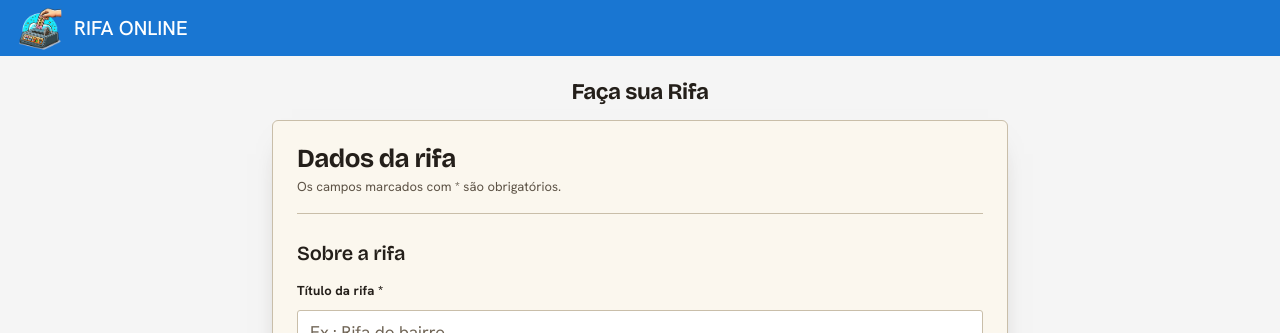
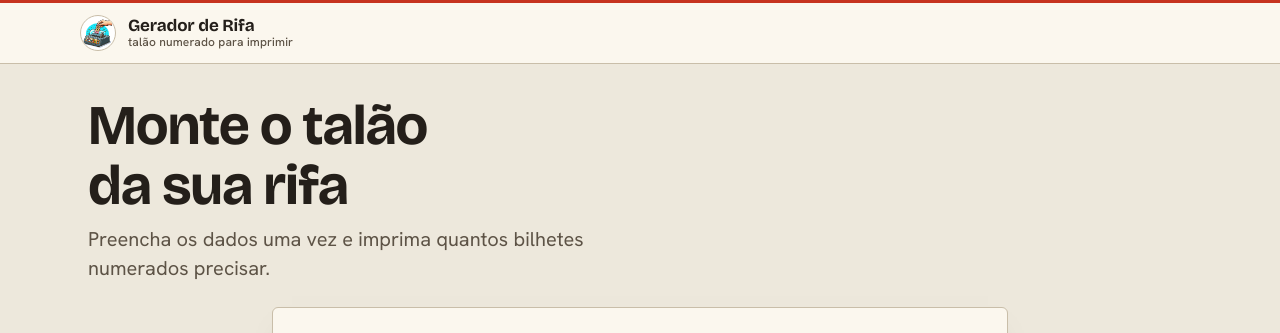
Before and after one commit to DanwiiloCarvalho/raffle-ticket-generator, a React (Vite) app: page / in a window 1280 px wide. Shown: the top 333 px of the page. Built offline with nearby package versions, Linux system fonts and the light colour scheme.

Commit message:
refactor(layout): restyle header and main container

```diff
--- a/src/components/Container/index.tsx
+++ b/src/components/Container/index.tsx
@@ -1,12 +1,17 @@
-import { StyledMain } from "./styles";
+import type { ReactNode } from "react"
+import { StyledHeaderBlock, StyledMain, StyledSubtitle, StyledTitle } from "./styles"
 
 interface ContainerProps {
-    children: React.ReactElement | React.ReactElement[];
+    children: ReactNode
 }
+
 export function Container({ children }: ContainerProps) {
     return (
-        <StyledMain>
-            <h1>Faça sua Rifa</h1>
+        <StyledMain id="conteudo">
+            <StyledHeaderBlock>
+                <StyledTitle>Monte o talão da sua rifa</StyledTitle>
+                <StyledSubtitle>Preencha os dados uma vez e imprima quantos bilhetes numerados precisar.</StyledSubtitle>
+            </StyledHeaderBlock>
             {children}
         </StyledMain>
     )
--- a/src/components/Container/styles.ts
+++ b/src/components/Container/styles.ts
@@ -1,35 +1,42 @@
-import styled from "styled-components";
+import styled from "styled-components"
 
 export const StyledMain = styled.main`
-    background-color: ${ props => props.theme["--secondary-background"] };
-    height: inherit;
-    padding: .5rem;
+    width: 100%;
+    max-width: ${props => props.theme["--max-width"]};
+    margin: 0 auto;
+    padding: ${props => props.theme["--space-5"]} ${props => props.theme["--space-4"]} ${props => props.theme["--space-7"]};
     flex: 1;
 
-    h1 {
-        font-size: 1.4rem;
-        margin: 1rem 0;
-
-        @media print {
-            display: none;
-        }
-    }
-
-    form + div {
-        margin-top: 1rem;
+    @media screen and (min-width: 768px) {
+        padding: ${props => props.theme["--space-6"]} ${props => props.theme["--space-5"]} ${props => props.theme["--space-7"]};
     }
 
     @media print {
-        background-color: ${ props => props.theme.white };
-
-        form + div {
-            margin-top: 0;
-        }
-    }
-
-    @media screen and (min-width: 600px) {
-        h1 {
-            text-align: center;
-        }
+        max-width: none;
+        padding: 0;
     }
 `
+
+export const StyledHeaderBlock = styled.div`
+    display: grid;
+    gap: ${props => props.theme["--space-2"]};
+    max-width: 36rem;
+    margin-bottom: ${props => props.theme["--space-5"]};
+
+    @media print {
+        display: none;
+    }
+`
+
+export const StyledTitle = styled.h1`
+    font-size: ${props => props.theme["--fs-3xl"]};
+    font-weight: 700;
+    color: ${props => props.theme["--ink"]};
+`
+
+export const StyledSubtitle = styled.p`
+    max-width: 48ch;
+    font-size: ${props => props.theme["--fs-lg"]};
+    line-height: 1.45;
+    color: ${props => props.theme["--ink-soft"]};
+`
--- a/src/components/Header/index.tsx
+++ b/src/components/Header/index.tsx
@@ -1,13 +1,16 @@
 import brand from '../../assets/raffle_generator.png'
-import { StyledHeader } from './styles'
+import { StyledBrand, StyledHeader, StyledLogo, StyledWordmark, StyledWordmarkCaption } from './styles'
 
 export function Header() {
     return (
         <StyledHeader>
-            <div>
-                <img src={brand} alt="Logo Gerador de Rifas Online" height={50} width={50} />
-                <span>Rifa online</span>
-            </div>
+            <StyledBrand>
+                <StyledLogo src={brand} alt="" width={36} height={36} />
+                <StyledWordmark>
+                    Gerador de Rifa
+                    <StyledWordmarkCaption>talão numerado para imprimir</StyledWordmarkCaption>
+                </StyledWordmark>
+            </StyledBrand>
         </StyledHeader>
     )
 }
--- a/src/components/Header/styles.ts
+++ b/src/components/Header/styles.ts
@@ -1,29 +1,57 @@
-import styled from "styled-components";
+import styled from "styled-components"
 
 export const StyledHeader = styled.header`
-    display: flex;
-    justify-content: flex-start;
-    align-items: center;
-    width: 100vw;
-    height: 3.5rem;
-    background-color: ${ props => props.theme["--primary-background"] };
+    position: relative;
+    z-index: 2;
+    background-color: ${props => props.theme["--paper-raised"]};
+    border-bottom: 1px solid ${props => props.theme["--line"]};
 
-    div {
-        margin-left: 1rem;
-        display: flex;
-        align-items: center;
-        gap: .5rem;
-    }
-
-    span {
-        color: ${ props => props.theme.white };
-        text-transform: uppercase;
-        font-size: 1.25rem;
-        font-weight: 500;
-        line-height: 2rem;
+    &::before {
+        content: "";
+        display: block;
+        height: 3px;
+        background-color: ${props => props.theme["--stamp"]};
     }
 
     @media print {
         display: none;
     }
 `
+
+export const StyledBrand = styled.div`
+    display: flex;
+    align-items: center;
+    gap: ${props => props.theme["--space-3"]};
+    width: 100%;
+    max-width: ${props => props.theme["--max-width"]};
+    margin: 0 auto;
+    padding: ${props => props.theme["--space-3"]} ${props => props.theme["--space-4"]};
+`
+
+export const StyledLogo = styled.img`
+    width: 2.25rem;
+    height: 2.25rem;
+    flex: 0 0 auto;
+    border: 1px solid ${props => props.theme["--line"]};
+    border-radius: 50%;
+    background-color: ${props => props.theme.white};
+    object-fit: cover;
+`
+
+export const StyledWordmark = styled.p`
+    display: grid;
+    gap: 0.05rem;
+    font-family: ${props => props.theme["--font-display"]};
+    font-size: ${props => props.theme["--fs-md"]};
+    font-weight: 700;
+    line-height: 1.1;
+    letter-spacing: -0.01em;
+`
+
+export const StyledWordmarkCaption = styled.span`
+    font-family: ${props => props.theme["--font-text"]};
+    font-size: ${props => props.theme["--fs-xs"]};
+    font-weight: 500;
+    letter-spacing: 0.01em;
+    color: ${props => props.theme["--ink-soft"]};
+`
```
